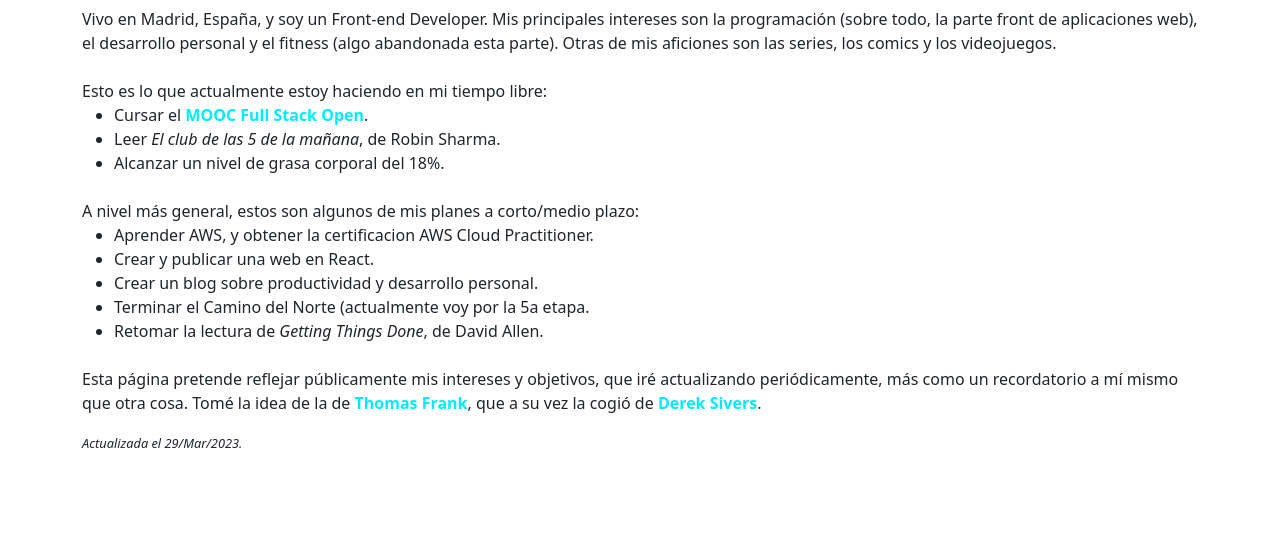
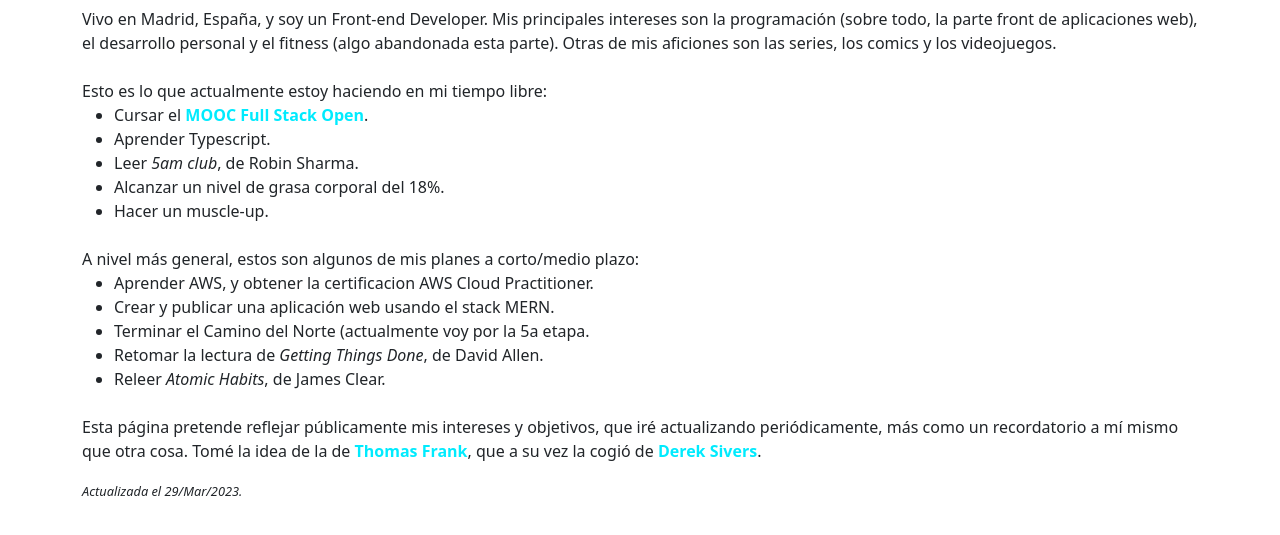
Before and after one commit to asorni/asorni.github.io, a plain HTML site: page index.html in a window 1280 px wide. Shown: the part 161-696 px from the top of the page. Drawn offline with nearby package versions, Linux system fonts and the light colour scheme.

Commit message:
Update index.html
2023-03 update

```diff
--- a/index.html
+++ b/index.html
@@ -50,8 +50,10 @@
         <article>Esto es lo que actualmente estoy haciendo en mi tiempo libre:
             <ul>
                 <li>Cursar el <a href="https://fullstackopen.com/en/">MOOC Full Stack Open</a>.</li>
-                <li>Leer <em>El club de las 5 de la mañana</em>, de Robin Sharma.</li>
+                <li>Aprender Typescript.</li>
+                <li>Leer <em>5am club</em>, de Robin Sharma.</li>
                 <li>Alcanzar un nivel de grasa corporal del 18%.</li>
+                <li>Hacer un muscle-up.</li>
             </ul>
         </article>
 
@@ -59,10 +61,10 @@
             A nivel más general, estos son algunos de mis planes a corto/medio plazo:
             <ul>
                 <li>Aprender AWS, y obtener la certificacion AWS Cloud Practitioner.</li>
-                <li>Crear y publicar una web en React.</li>
-                <li>Crear un blog sobre productividad y desarrollo personal.</li>
+                <li>Crear y publicar una aplicación web usando el stack MERN.</li>
                 <li>Terminar el Camino del Norte (actualmente voy por la 5a etapa.</li>
                 <li>Retomar la lectura de <em>Getting Things Done</em>, de David Allen.</li>
+                <li>Releer <em>Atomic Habits</em>, de James Clear.</li>
             </ul>
         </article>
 
```
